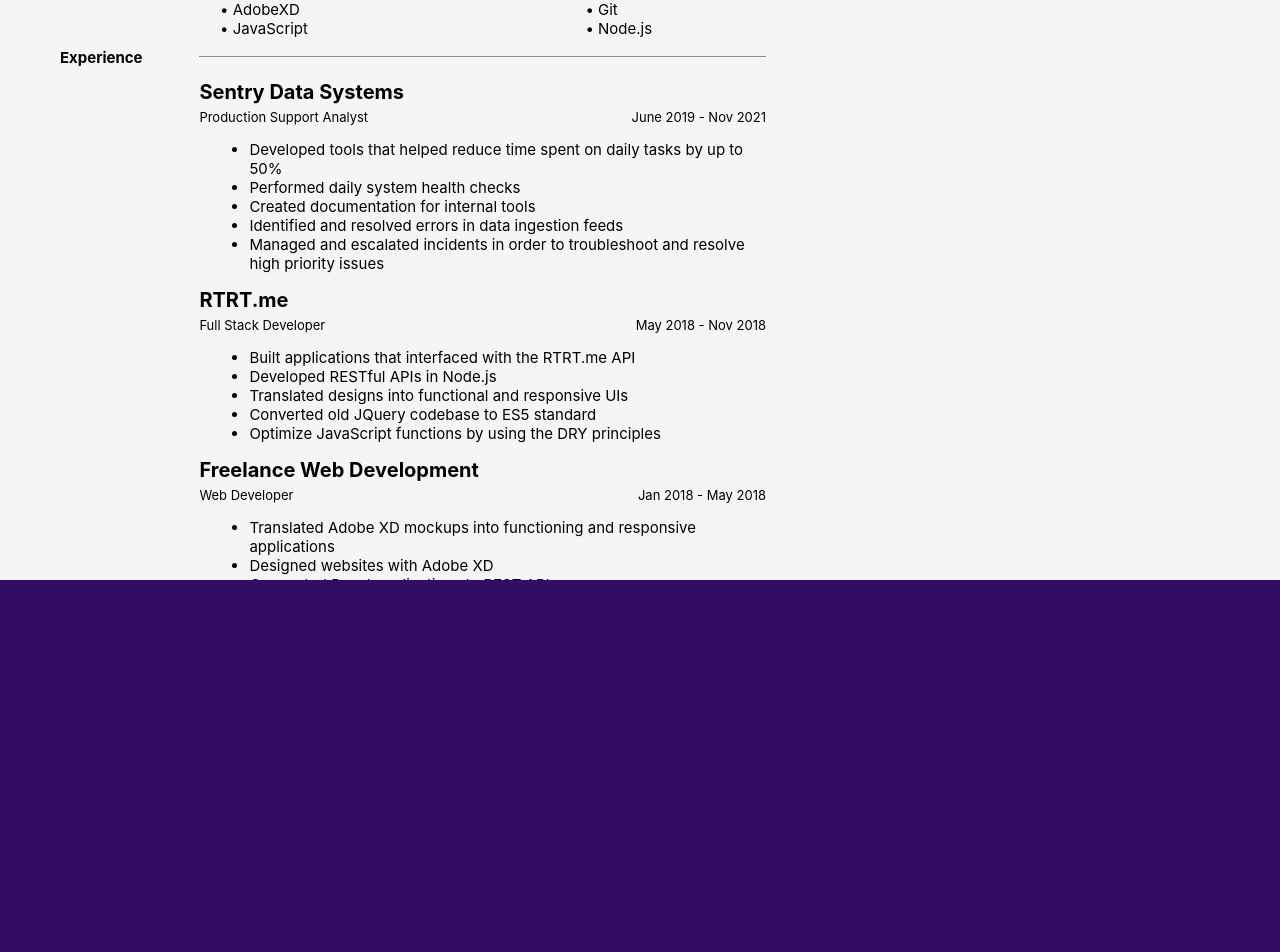
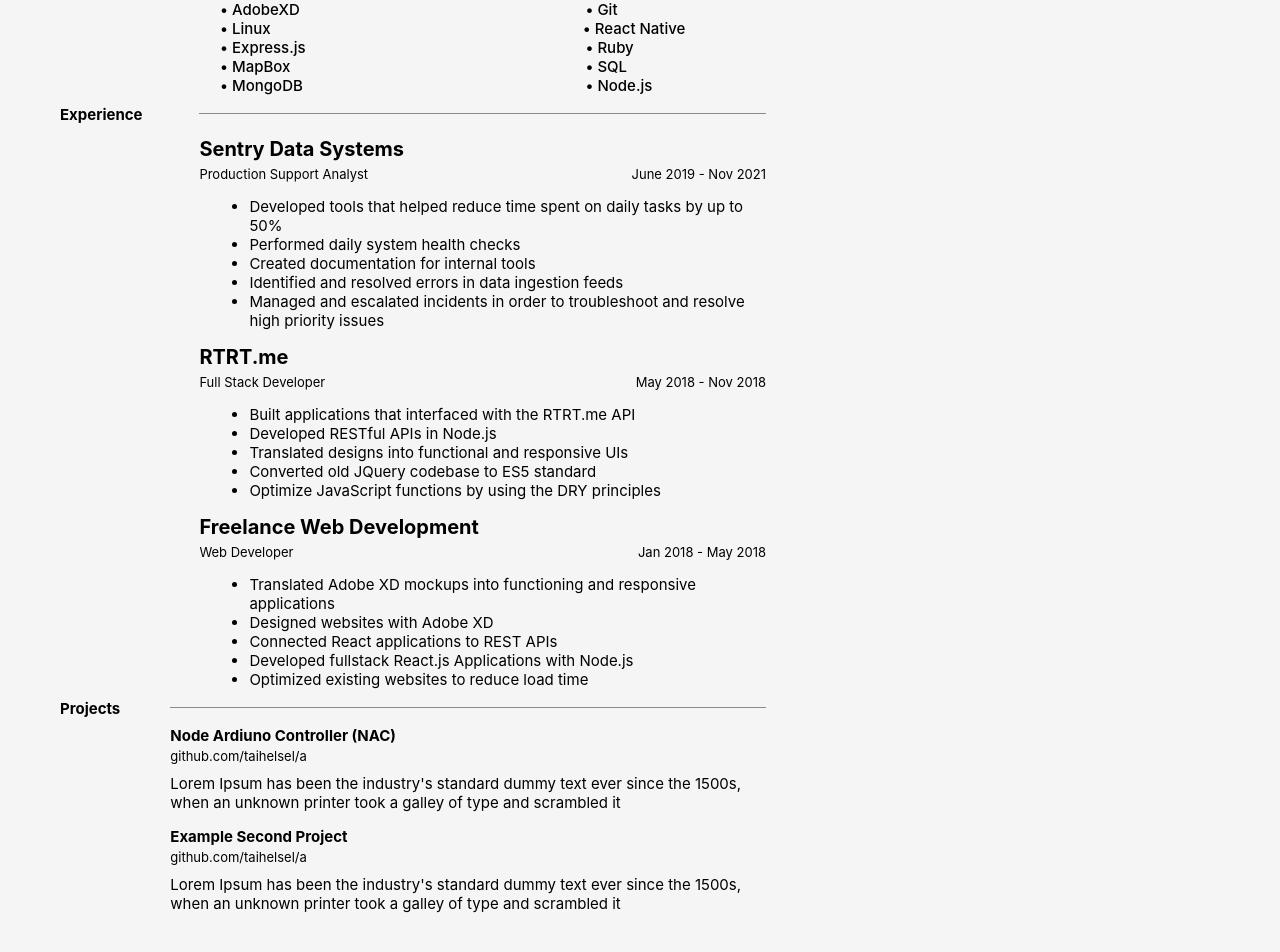
Before and after one commit to taihelsel/portfolio2, a React (Create React App) app: page / in a window 1280 px wide. Shown: the part 220-1172 px from the top of the page. Before the commit the page ends 800 px from the top, so only its background shows below. Built offline with nearby package versions, Linux system fonts and the light colour scheme.

Commit message:
added projects to resume builder

```diff
--- a/src/Sections/ResumeBuilder/ResumeBuilder.css
+++ b/src/Sections/ResumeBuilder/ResumeBuilder.css
@@ -1,6 +1,5 @@
 #ResumeBuilder {
     width: 100vw;
-    height: 100vh;
     background-color: #f5f5f5;
     position: relative;
     overflow: hidden;
@@ -29,7 +28,7 @@
 
 .resume-head h1 {
     display: flex;
-    font-size: var(--fs-xl);
+    font-size: var(--fs-l);
     font-weight: 700;
     margin: 0 50px 0 0;
 }
@@ -145,7 +144,36 @@
 
 .resume-skill-item {
     font-size: var(--fs-s);
-    font-weight: 400;
+    font-weight: 500;
     text-align: left;
     min-width: 100px;
 }
+
+.resume-projects-container {
+    margin: 0;
+    padding: 0;
+    list-style: none;
+}
+
+.resume-project-item {
+    margin-top: 10px;
+}
+
+.resume-project-name,
+.resume-project-github {
+    font-size: var(--fs-s);
+    margin: 0;
+    padding: 0;
+}
+
+.resume-project-github {
+    font-size: var(--fs-xs);
+    font-weight: normal;
+    margin-top: 3px;
+}
+
+.resume-project-desc {
+    font-size: var(--fs-s);
+    margin-top: 10px;
+    padding: 0;
+}
--- a/src/Sections/ResumeBuilder/ResumeBuilder.js
+++ b/src/Sections/ResumeBuilder/ResumeBuilder.js
@@ -2,7 +2,10 @@
 import html2canvas from "html2canvas";
 import { jsPDF } from "jspdf";
 import { useEffect } from "react";
-import { experience, contact, skills } from "../../portfolioInfo";
+import { experience, contact, skills, projects } from "../../portfolioInfo";
+
+/*PDF CONVERTER*/
+
 const captureElement = () => {
     const x = document.getElementById("resume");
     html2canvas(x).then(canvas => {
@@ -15,10 +18,8 @@
         // doc.save('test.pdf');
     })
 }
-function ResumeBuilder() {
-    useEffect(() => {
-        captureElement();
-    }, []);
+/*SKILLS*/
+
 const loadResumeSkills = () => {
     const output = [];
     for (let i = 0; i < skills.length; i++) {
@@ -34,6 +35,7 @@
     }
     return output;
 }
+/*EXPERIENCE*/
 const loadResumeJobDesc = (desc) => {
     return desc.map(x => {
         return <li>{x}</li>
@@ -55,6 +57,23 @@
         )
     })
 }
+/*PROJECTS*/
+
+const loadResumeProjects = () => {
+    return projects.map(({ name, desc, github }) => {
+        return (
+            <li className="resume-project-item">
+                <h3 className="resume-project-name">{name}</h3>
+                <h3 className="resume-project-github">{github}</h3>
+                <p className="resume-project-desc">{desc}</p>
+            </li>
+        )
+    })
+}
+function ResumeBuilder() {
+    useEffect(() => {
+        captureElement();
+    }, []);
     return (
         <section id="ResumeBuilder">
             <div id="container"></div>
@@ -85,6 +104,17 @@
                         {loadResumeExperience()}
                     </ul>
                 </div>
+                <div className="resume-section resume-side-offset">
+                    <div className="resume-section-title">
+                        <h3>Projects</h3>
+                    </div>
+                    <ul className="resume-section-content">
+                        <hr className="resume-section-splitter" />
+                        <ul className="resume-projects-container">
+                            {loadResumeProjects()}
+                        </ul>
+                    </ul>
+                </div>
             </div>
         </section>
     )
--- a/src/portfolioInfo.js
+++ b/src/portfolioInfo.js
@@ -8,7 +8,22 @@
         emailType: "local", //local or sever
     },
     about: "I enjoy utilizing JavaScript to build engaging full stack applications. Most recently, I've been connecting IOT devices with Node.js servers to solve real world problems.",
-    skills: ["VSCode", "React", "HTML", "CSS", "AdobeXD", "Git", "JavaScript", "Node.js"],
+    skills: [
+        "JavaScript",
+        "HTML",
+        "CSS",
+        "React",
+        "AdobeXD",
+        "Git",
+        "Linux",
+        "React Native",
+        "Express.js",
+        "Ruby",
+        "MapBox",
+        "SQL",
+        "MongoDB",
+        "Node.js"
+    ],
     experience: [
         {
             company: "Sentry Data Systems",
@@ -55,15 +70,15 @@
             name: "Node Ardiuno Controller (NAC)",
             desc: "Lorem Ipsum has been the industry's standard dummy text ever since the 1500s, when an unknown printer took a galley of type and scrambled it",
             tech: "Git, HTML, CSS, JavaScript, Powershell, and Ruby",
-            github: "a",
+            github: "github.com/taihelsel/a",
             link: "a",
             img: "",
         },
         {
-            name: "Node Ardiuno Controller (NAC)",
+            name: "Example Second Project",
             desc: "Lorem Ipsum has been the industry's standard dummy text ever since the 1500s, when an unknown printer took a galley of type and scrambled it",
             tech: "Git, HTML, CSS, JavaScript, Powershell, and Ruby",
-            github: "a",
+            github: "github.com/taihelsel/a",
             link: "a",
             img: "",
         },
```
Lines whose indentation alone changed are shown as unchanged.
